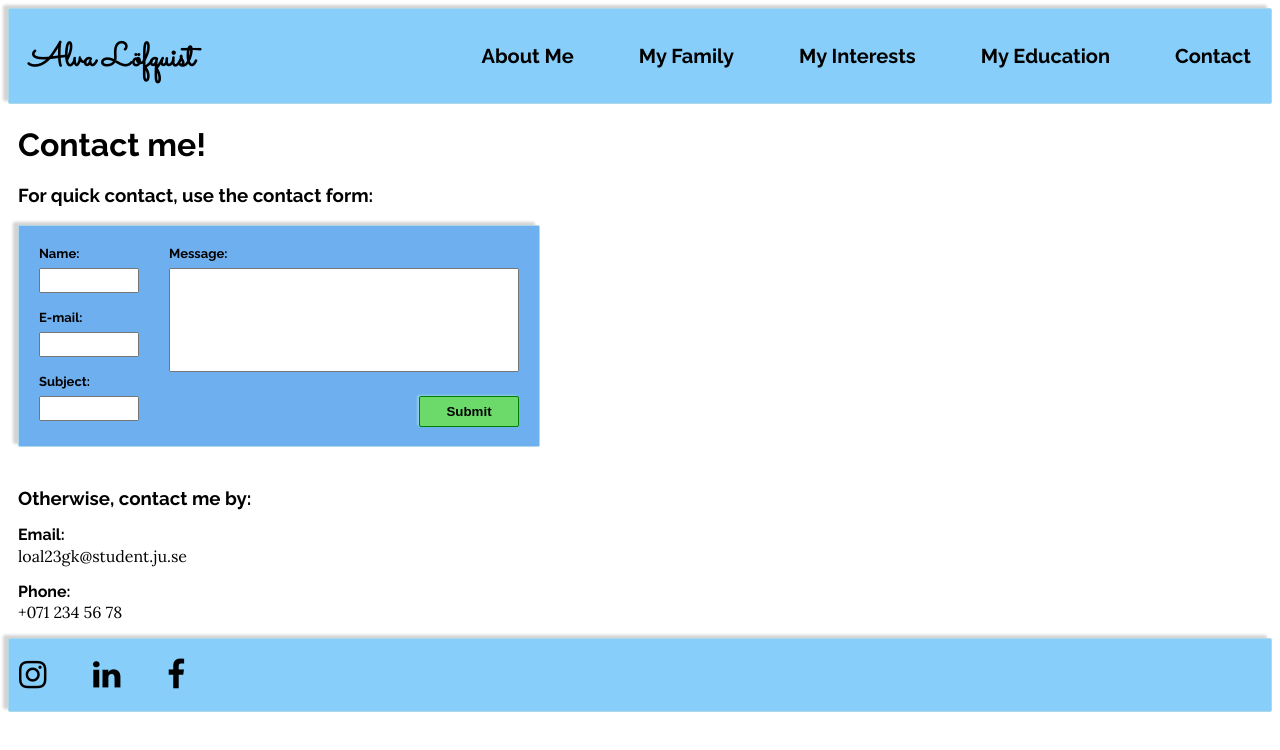
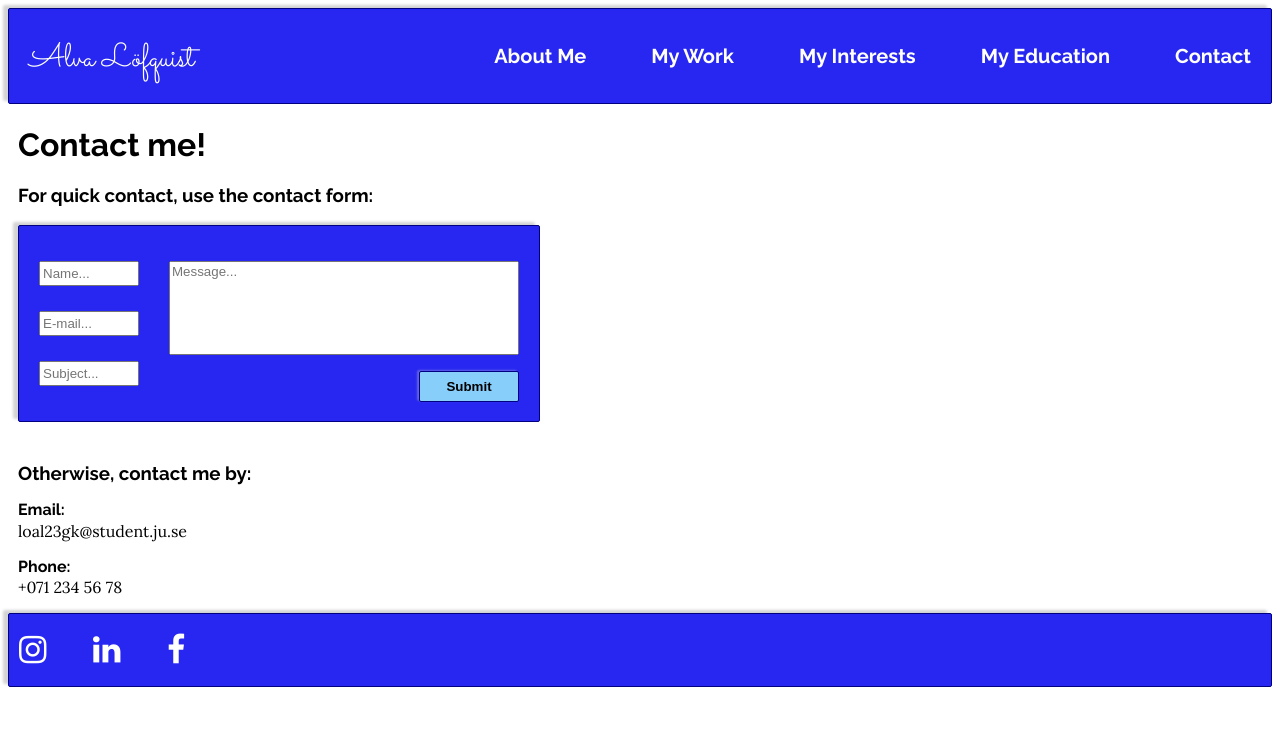
Before and after one commit to ju-nmd2023/wuid-portfolio-lofquista, a plain HTML site: page contact.html in a window 1280 px wide. Shown: the top 750 px of the page. Drawn offline with Linux system fonts and the light colour scheme.

Commit message:
color changes + placeholder

```diff
--- a/contact.html
+++ b/contact.html
@@ -41,7 +41,7 @@
             <li>About Me</li>
           </a>
           <a href="#">
-            <li>My Family</li>
+            <li>My Work</li>
           </a>
           <a href="interests.html">
             <li>My Interests</li>
@@ -59,20 +59,17 @@
       <h1 class="heading-contact">Contact me!</h1>
       <h3>For quick contact, use the contact form:</h3>
       <form action="#">
-        <label class="name">Name:</label>
-        <input class="name-box" type="text" required />
 
-        <label class="email">E-mail:</label>
-        <input class="email-box" type="email" required/>
+        <input class="name-box" type="text" placeholder="Name..." />
 
-        <label class="subject">Subject:</label>
-        <input class="subject-box" type="text" />
+        <input class="email-box" type="email" placeholder="E-mail..."/>
 
-        <label class="message">Message:</label>
+        <input class="subject-box" type="text" placeholder="Subject..."/>
+
         <textarea
           class="message-box"
           name="message"
-          rows="5"
+          rows="5" placeholder="Message..."
           required
         ></textarea>
 
--- a/css/main.css
+++ b/css/main.css
@@ -23,8 +23,8 @@ h3 {
   font-size: 33px;
   padding-left: 20px;
   padding-top: 6px;
-  font-weight: bolder;
   white-space: nowrap;
+  color: white;
 }
 
 p,
@@ -44,13 +44,13 @@ ul {
 
 header {
   /* background: linear-gradient(90deg, lightskyblue, rgb(127, 163, 240)); */
-  background-color: lightskyblue;
+  background-color: rgb(39, 39, 241);
   height: 2.5cm;
   display: flex;
   justify-content: space-between;
   align-items: center;
   box-shadow: -5px -3px 3px lightgrey;
-  border: 1px solid lightblue;
+  border: 1px solid navy;
   border-radius: 2px;
 }
 
@@ -60,7 +60,7 @@ a:hover {
 
 a {
   text-decoration: none;
-  color: black;
+  color: white;
   font-size: 20px;
   padding-right: 60px;
 }
@@ -174,11 +174,11 @@ img {
 
 footer {
   margin-top: 2vh;
-  background-color: lightskyblue;
+  background-color: rgb(39, 39, 241);
   padding-bottom: 20px;
   padding-top: 10px;
   box-shadow: -5px -3px 3px lightgrey;
-  border: 1px solid lightblue;
+  border: 1px solid navy;
   border-radius: 2px;
 }
 
@@ -199,7 +199,7 @@ footer p {
 }
 
 .fa:hover {
-  color: rgb(8, 60, 230);
+  color: lightskyblue;
   text-decoration: none;
 }
 
@@ -214,7 +214,7 @@ h3 {
 }
 
 form {
-  background-color: rgb(110, 175, 240);
+  background-color: rgb(39, 39, 241);
   display: grid;
   grid-template-columns: 20%;
   grid-template-rows: repeat(6, 25px);
@@ -225,15 +225,14 @@ form {
     "email-box ."
     "subject ."
     "subject-box submit";
-  row-gap: 7px;
   column-gap: 30px;
   margin-left: 10px;
-  padding-bottom: 15px;
+  padding-bottom: 25px;
   padding-left: 20px;
   padding-top: 20px;
   margin-right: 70%;
   box-shadow: -5px -3px 3px lightgray;
-  border: 1px solid lightblue;
+  border: 1px solid navy;
   border-radius: 2px;
   font-weight: bolder;
   font-family: "Raleway", sans-serif;
@@ -269,7 +268,7 @@ form {
   grid-area: message-box;
   resize: none;
   margin-right: 20px;
-  padding-bottom: 100px;
+  padding-bottom: 90px;
   margin-top: -10px;
   margin-bottom: 0px;
   font-family: Arial, Helvetica, sans-serif;
@@ -289,24 +288,23 @@ form {
 
 .submit {
   width: 100px;
-  background-color: rgb(107, 218, 107);
+  background-color: lightskyblue;
   padding-top: 7px;
   padding-bottom: 22px;
-  box-shadow: -2px -1px 2px rgb(144, 206, 226);
-  border: 1px solid green;
+  box-shadow: -2px -1px 2px rgb(99, 99, 231);
+  border: 1px solid navy;
   border-radius: 2px;
   cursor: pointer;
   transition: background-color 0.3s ease;
   font-weight: bold;
   grid-area: submit;
-  margin-top: -10px;
   margin-bottom: 10px;
   justify-self: end;
   margin-right: 20px;
 }
 
 .submit:hover {
-  background-color: rgb(14, 172, 14);
+  background-color: rgb(99, 99, 231);
 }
 
 .head-phone {
```
Also changed, not shown: index.html (+1 -1 lines), interests.html (+1 -1 lines).
